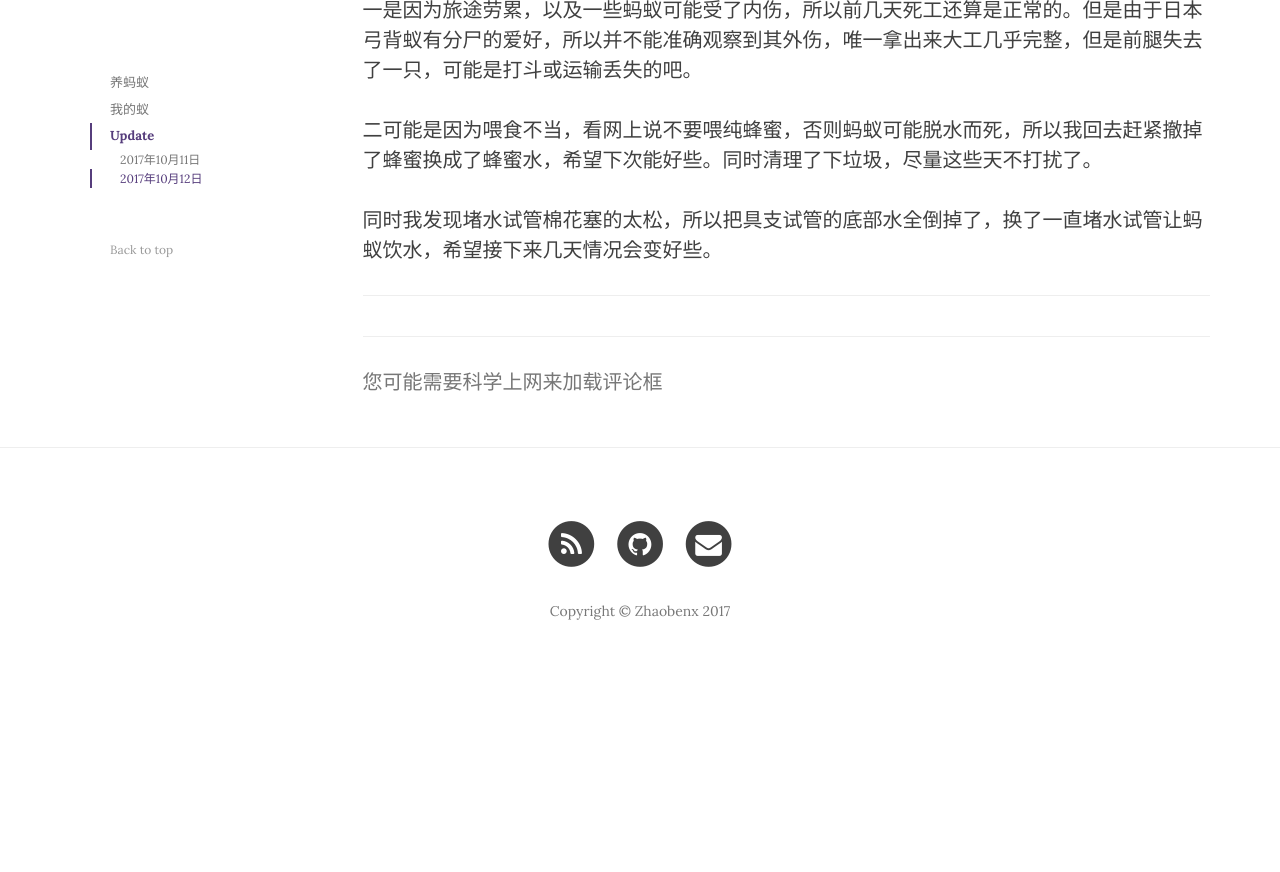
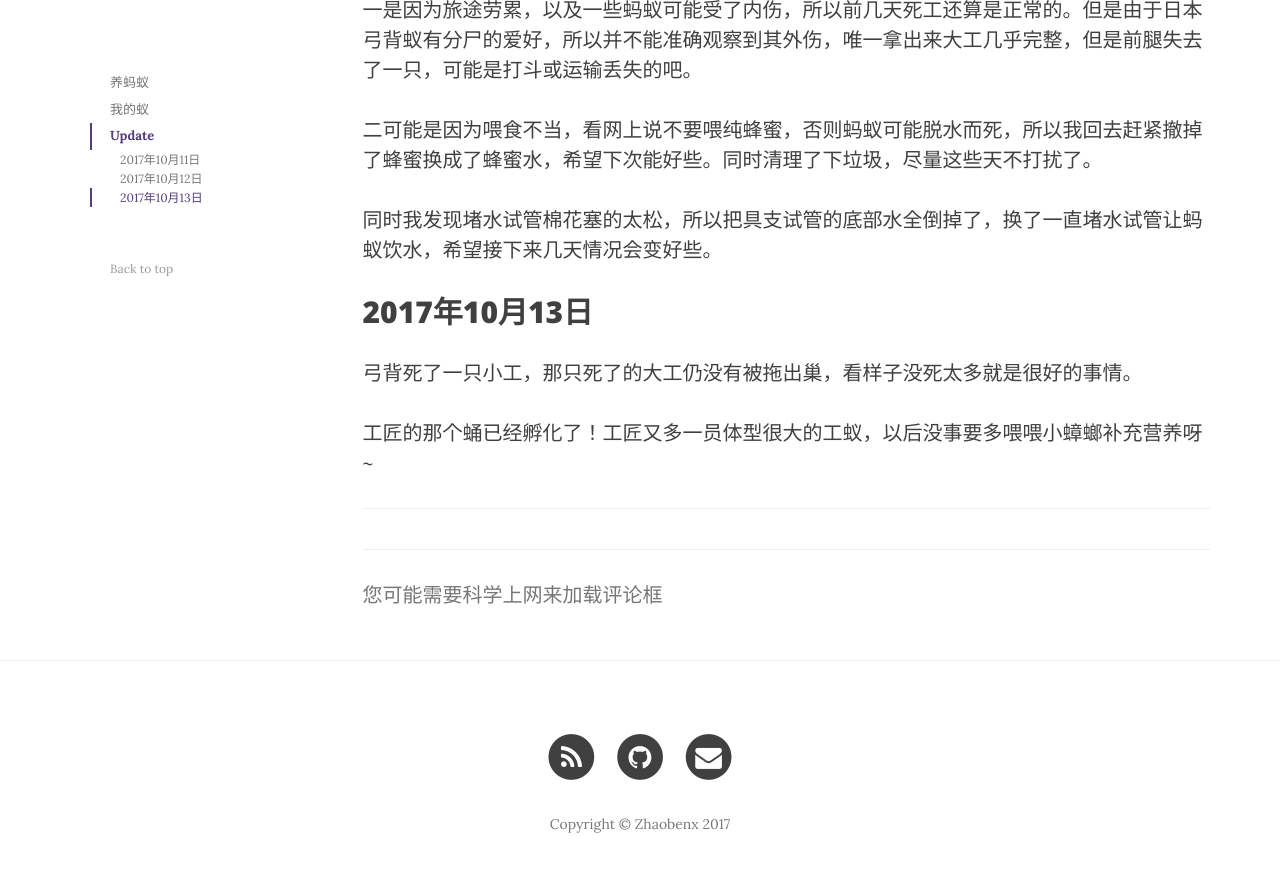
Before and after one commit to zhaobenx/zhaobenx.github.io, a Jekyll site: the page built from _posts/2017-10-10-love-ants.md, in a window 1280 px wide and 900 px high, scrolled down 2673 px. Shown: the top 872 px of the window. Built offline with Jekyll 4.4.1, drawn with Linux system fonts in a browser that asks for light colours; nearby versions of some CDN libraries; comment, search, counter and statistics services are not loaded; before the commit the page ends 3360 px from its top, so only the background shows below that.

Commit message:
Update 2017-10-10-love-ants.md

```diff
--- a/_posts/2017-10-10-love-ants.md
+++ b/_posts/2017-10-10-love-ants.md
@@ -65,3 +65,9 @@ published: true
 二可能是因为喂食不当，看网上说不要喂纯蜂蜜，否则蚂蚁可能脱水而死，所以我回去赶紧撤掉了蜂蜜换成了蜂蜜水，希望下次能好些。同时清理了下垃圾，尽量这些天不打扰了。
 
 同时我发现堵水试管棉花塞的太松，所以把具支试管的底部水全倒掉了，换了一直堵水试管让蚂蚁饮水，希望接下来几天情况会变好些。
+
+## 2017年10月13日
+
+弓背死了一只小工，那只死了的大工仍没有被拖出巢，看样子没死太多就是很好的事情。
+
+工匠的那个蛹已经孵化了！工匠又多一员体型很大的工蚁，以后没事要多喂喂小蟑螂补充营养呀~
```
